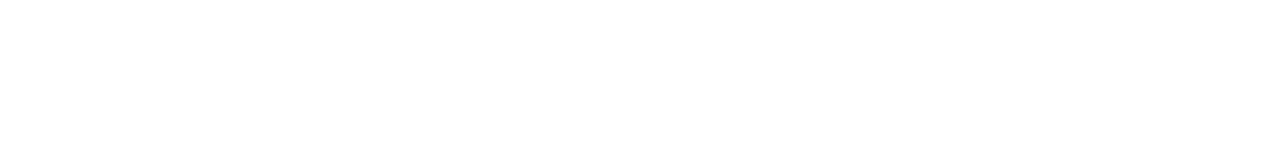
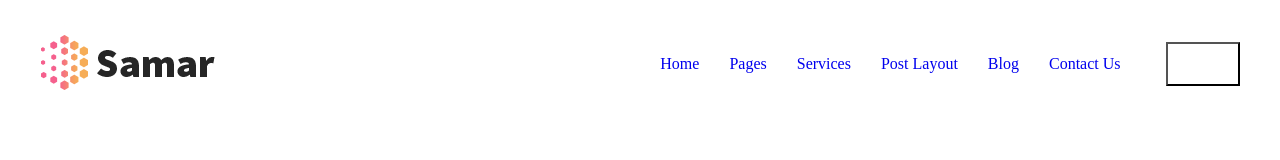
Before and after one commit to GumayuLong/Samar, a plain HTML site: page index.html in a window 1280 px wide. Drawn offline with Linux system fonts and the light colour scheme.

Commit message:
Processing header

```diff
--- a/css/style.css
+++ b/css/style.css
@@ -0,0 +1,55 @@
+/* RESET CSS */
+* {
+    margin: 0;
+    padding: 0;
+    box-sizing: border-box;
+    text-decoration: none;
+    background-color: #fff;
+}
+
+/* GLOBAL */
+.container{
+    max-width: 1199px;
+    margin: auto;
+}
+.btn__gradient{
+    padding: 20px 35px;
+    font-size: 15px;
+    font-weight: 500;
+}
+
+/* HEADER */
+header{
+    position: absolute;
+    top: 0;
+    left: 0;
+    width: 100%;
+}
+.header__content{
+    display: flex;
+    justify-content: space-between;
+    align-items: center;
+}
+.header__content nav {
+    display: flex;
+    align-items: center;
+}
+.header__content nav ul {
+    display: flex;
+    margin-right: 30px;
+}
+.header__content nav ul li{
+    list-style: none;
+    padding: 55px 15px;
+}
+.header__content span{
+    display: inline-block;
+}
+/* BANNER */
+/* SERVICE */
+/* ABOUT US */
+/* NUMBER */
+/* FEATURE */
+/* PORTFOLIO */
+/* BLOG */
+/* FOOTER */
--- a/index.html
+++ b/index.html
@@ -10,7 +10,28 @@
     <link rel="stylesheet" href="./css/style.css">
 </head>
 <body>
-    <header></header>
+    <header>
+        <div class="container">
+            <div class="header__content">
+                <a href="#">
+                    <img src="./img/logo-2.png" alt="">
+                    <nav>
+                        <ul>
+                            <li><a href="#"><span>Home</span></a></li>
+                            <li><a href="#"><span>Pages</span></a></li>
+                            <li><a href="#"><span>Services</span></a></li>
+                            <li><a href="#"><span>Post Layout</span></a></li>
+                            <li><a href="#"><span>Blog</span></a></li>
+                            <li><a href="#"><span>Contact Us</span></a></li>
+                        </ul>
+                        <div class="button">
+                            <button class="btn__gradient"></button>
+                        </div>
+                    </nav>
+                </a>
+            </div>
+        </div>
+    </header>
     <section class="banner"></section>
     <section class="service"></section>
     <section class="aboutus"></section>
```
